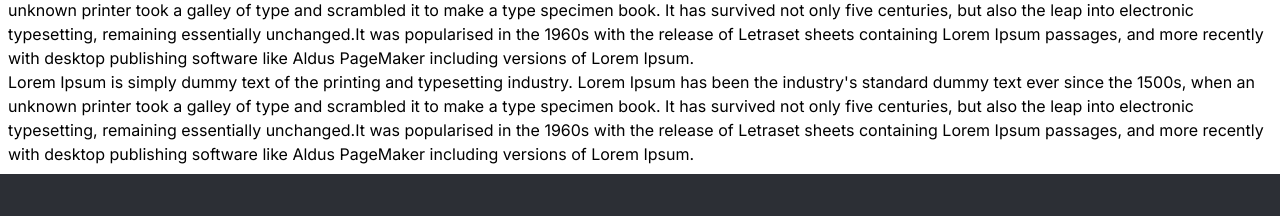
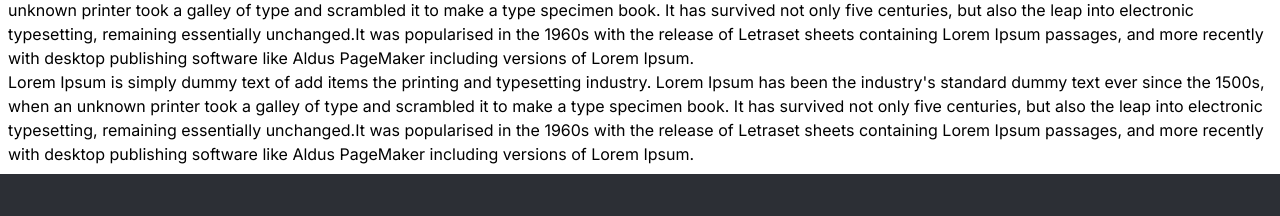
Before and after one commit to israrahmedjan/adapprovals, a Next.js app: page /about in a window 1280 px wide. Shown: the part 162-378 px from the top of the page. Built offline with nearby package versions, Linux system fonts and the light colour scheme.

Commit message:
data saved

```diff
--- a/src/app/about/page.js
+++ b/src/app/about/page.js
@@ -21,15 +21,15 @@
             including versions of Lorem Ipsum.
           </p>
           <p>
-            Lorem Ipsum is simply dummy text of the printing and typesetting
-            industry. Lorem Ipsum has been the industry's standard dummy text
-            ever since the 1500s, when an unknown printer took a galley of type
-            and scrambled it to make a type specimen book. It has survived not
-            only five centuries, but also the leap into electronic typesetting,
-            remaining essentially unchanged.It was popularised in the 1960s with
-            the release of Letraset sheets containing Lorem Ipsum passages, and
-            more recently with desktop publishing software like Aldus PageMaker
-            including versions of Lorem Ipsum.
+            Lorem Ipsum is simply dummy text of add items the printing and
+            typesetting industry. Lorem Ipsum has been the industry's standard
+            dummy text ever since the 1500s, when an unknown printer took a
+            galley of type and scrambled it to make a type specimen book. It has
+            survived not only five centuries, but also the leap into electronic
+            typesetting, remaining essentially unchanged.It was popularised in
+            the 1960s with the release of Letraset sheets containing Lorem Ipsum
+            passages, and more recently with desktop publishing software like
+            Aldus PageMaker including versions of Lorem Ipsum.
           </p>
         </div>
       </div>
```
